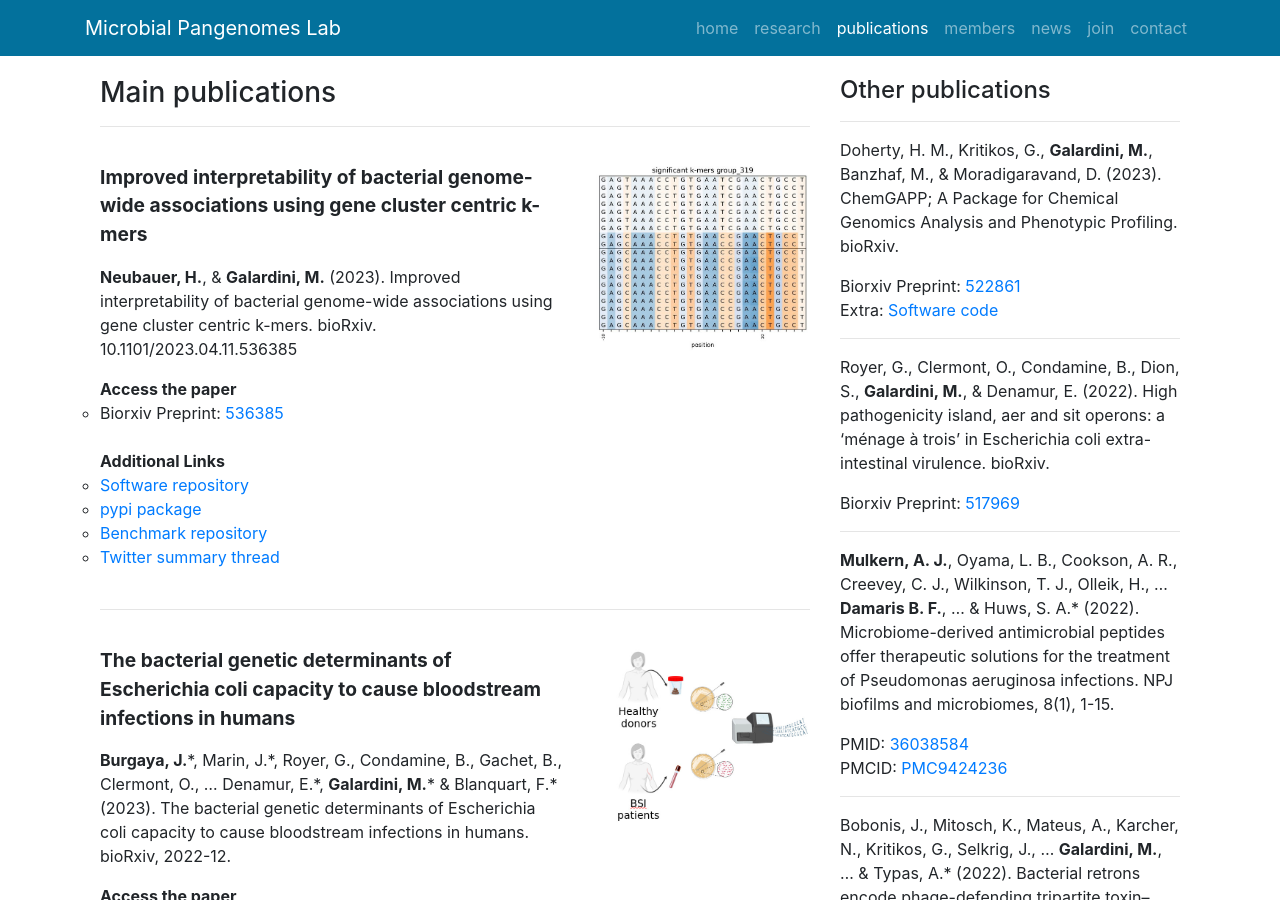
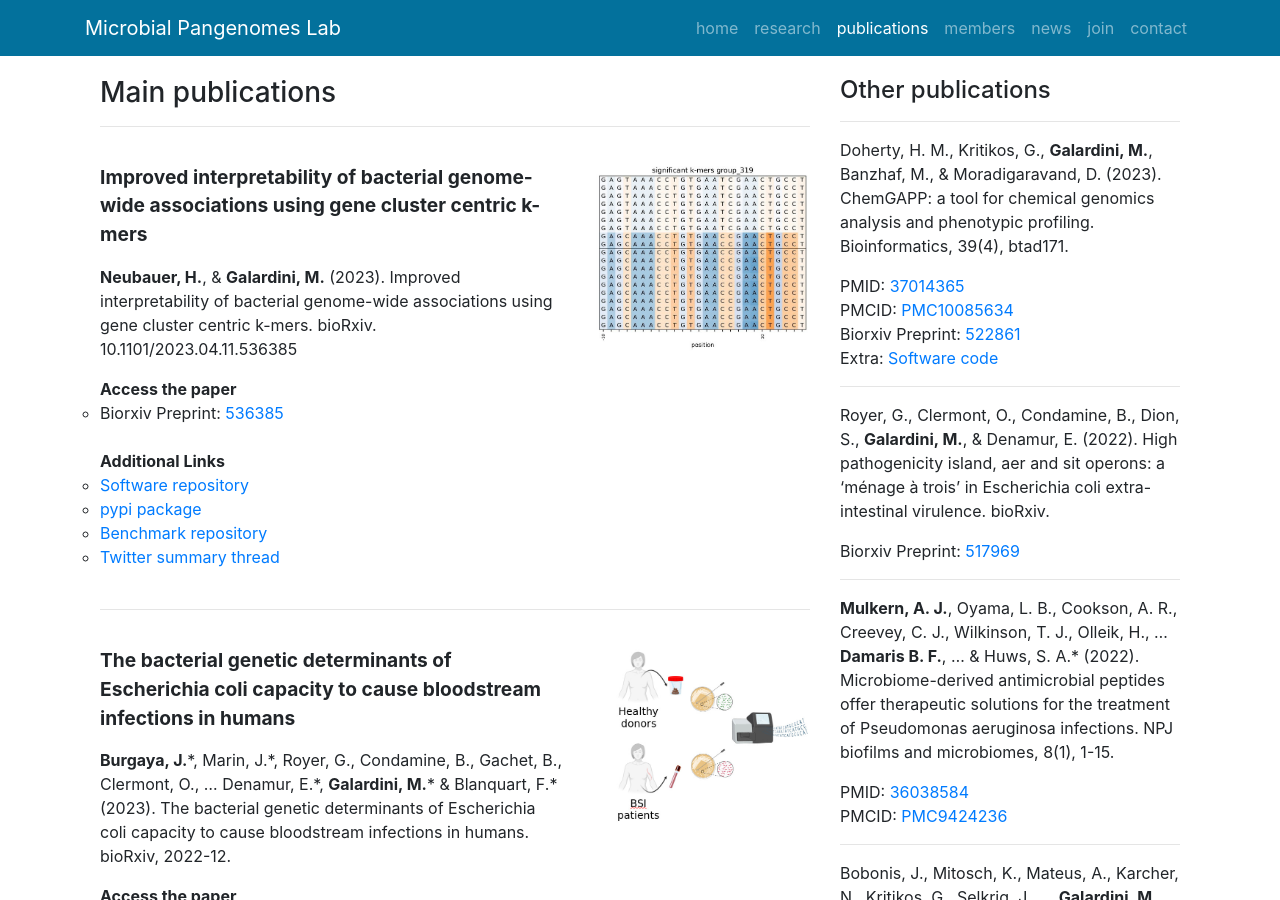
Before and after one commit to microbial-pangenomes-lab/microbial-pangenomes-lab.github.io, a Jekyll site: the page built from publications/index.html, in a window 1280 px wide and 900 px high. Built offline with Jekyll 4.4.1, drawn with Linux system fonts in a browser that asks for light colours; nearby versions of some CDN libraries; comment, search, counter and statistics services are not loaded.

Commit message:
Update publication

```diff
--- a/_data/publications_others.yml
+++ b/_data/publications_others.yml
@@ -47,8 +47,10 @@
 #       url: https://twitter.com/mctucsf/status/1172334750205218816
 
  - title: "ChemGAPP; A Package for Chemical Genomics Analysis and Phenotypic Profiling."
-   citation: "Doherty, H. M., Kritikos, G., **Galardini, M.**, Banzhaf, M., & Moradigaravand, D. (2023). ChemGAPP; A Package for Chemical Genomics Analysis and Phenotypic Profiling. bioRxiv."
+   citation: "Doherty, H. M., Kritikos, G., **Galardini, M.**, Banzhaf, M., & Moradigaravand, D. (2023). ChemGAPP: a tool for chemical genomics analysis and phenotypic profiling. Bioinformatics, 39(4), btad171."
    date: '202301'
+   pmid: '37014365'
+   pmcid: 'PMC10085634'
    biorxiv: '2023.01.05.522861'
    links:
      - name: Software code
```
